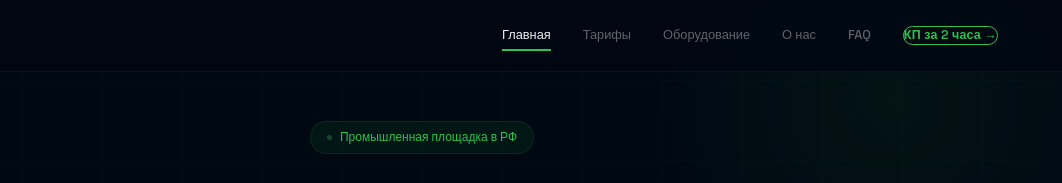
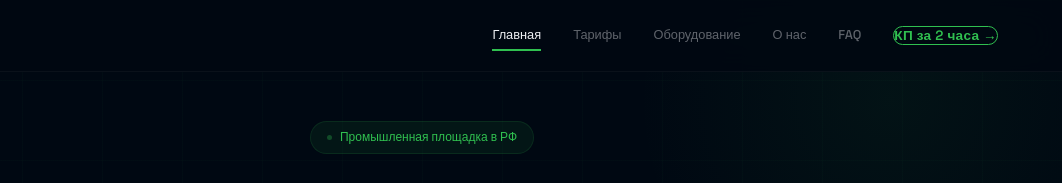
Before and after one commit to nesterov0109-spy/novy-hosting, a website: page index.html in a window 1280 px wide. Shown: the top 183 px of the page, 218-1280 px from the left. Drawn offline with Linux system fonts and the light colour scheme.

Commit message:
v7.4: кнопка КП — паддинг 28px, шрифт 0.85rem

```diff
--- a/css/style.css
+++ b/css/style.css
@@ -75,7 +75,7 @@ ul,ol{list-style:none}
 .nav a::after{content:'';position:absolute;bottom:-3px;left:0;width:0;height:1.5px;background:var(--green);transition:width .4s cubic-bezier(.16,1,.3,1)}
 .nav a:hover,.nav a.active{color:var(--text-primary)}
 .nav a:hover::after,.nav a.active::after{width:100%}
-.nav-cta{display:inline-flex;align-items:center;gap:6px;padding:9px 24px;border:1.5px solid var(--green);border-radius:100px;color:var(--green)!important;font-weight:600!important;font-size:.78rem!important;letter-spacing:.2px;transition:all .3s!important;line-height:1;white-space:nowrap}
+.nav-cta{display:inline-flex;align-items:center;gap:8px;padding:10px 28px;border:1.5px solid var(--green);border-radius:100px;color:var(--green)!important;font-weight:600!important;font-size:.85rem!important;letter-spacing:.3px;transition:all .3s!important;line-height:1;white-space:nowrap}
 .nav-cta:hover{background:rgba(48,192,80,.08)!important;color:var(--green-light)!important;border-color:var(--green-light)!important;transform:translateY(-1px);box-shadow:0 4px 16px var(--green-glow)!important}
 .menu-toggle{display:none;flex-direction:column;gap:5px;cursor:pointer;background:none;border:none;padding:8px}
 .menu-toggle span{width:22px;height:1.5px;background:var(--text-primary);border-radius:1px;transition:all .3s}
```
